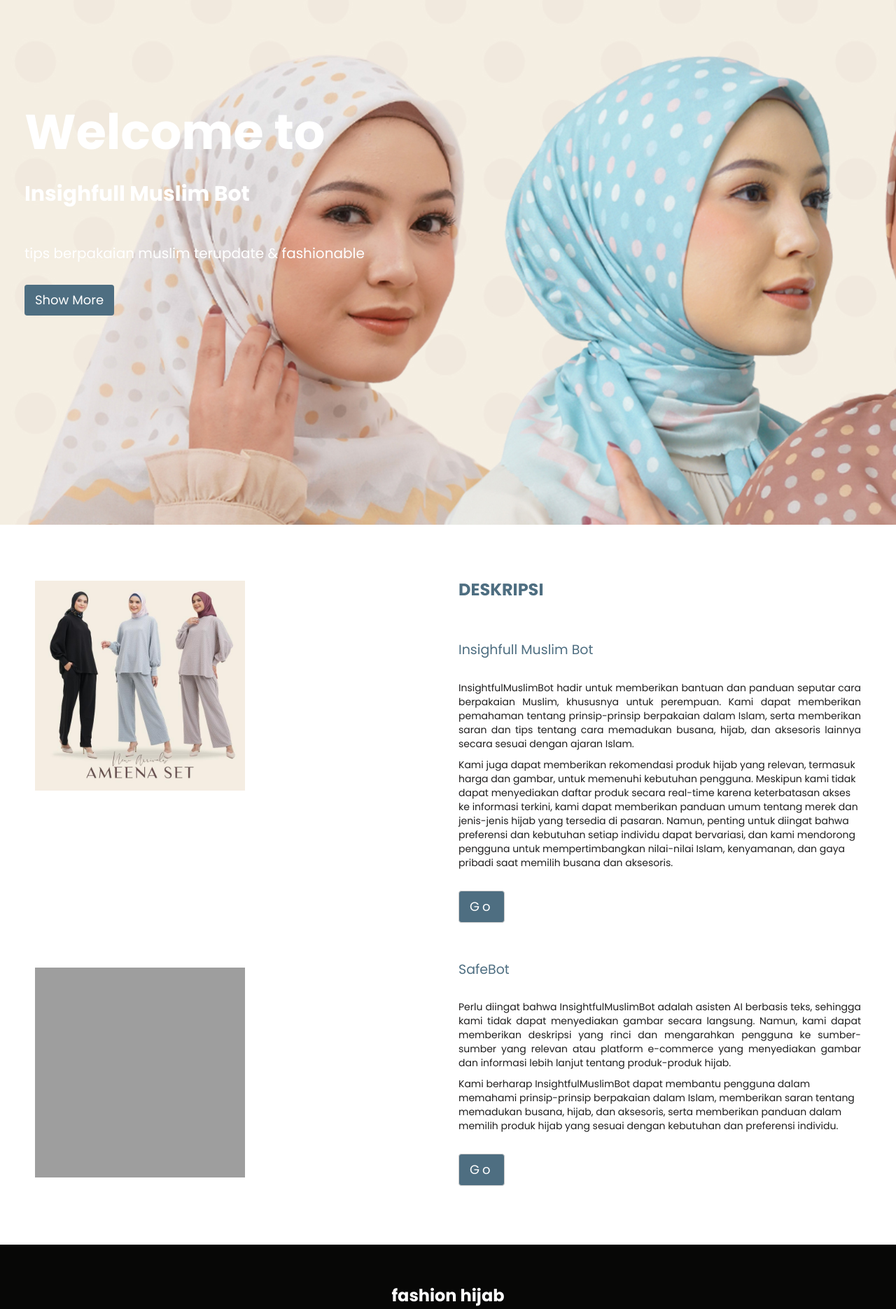
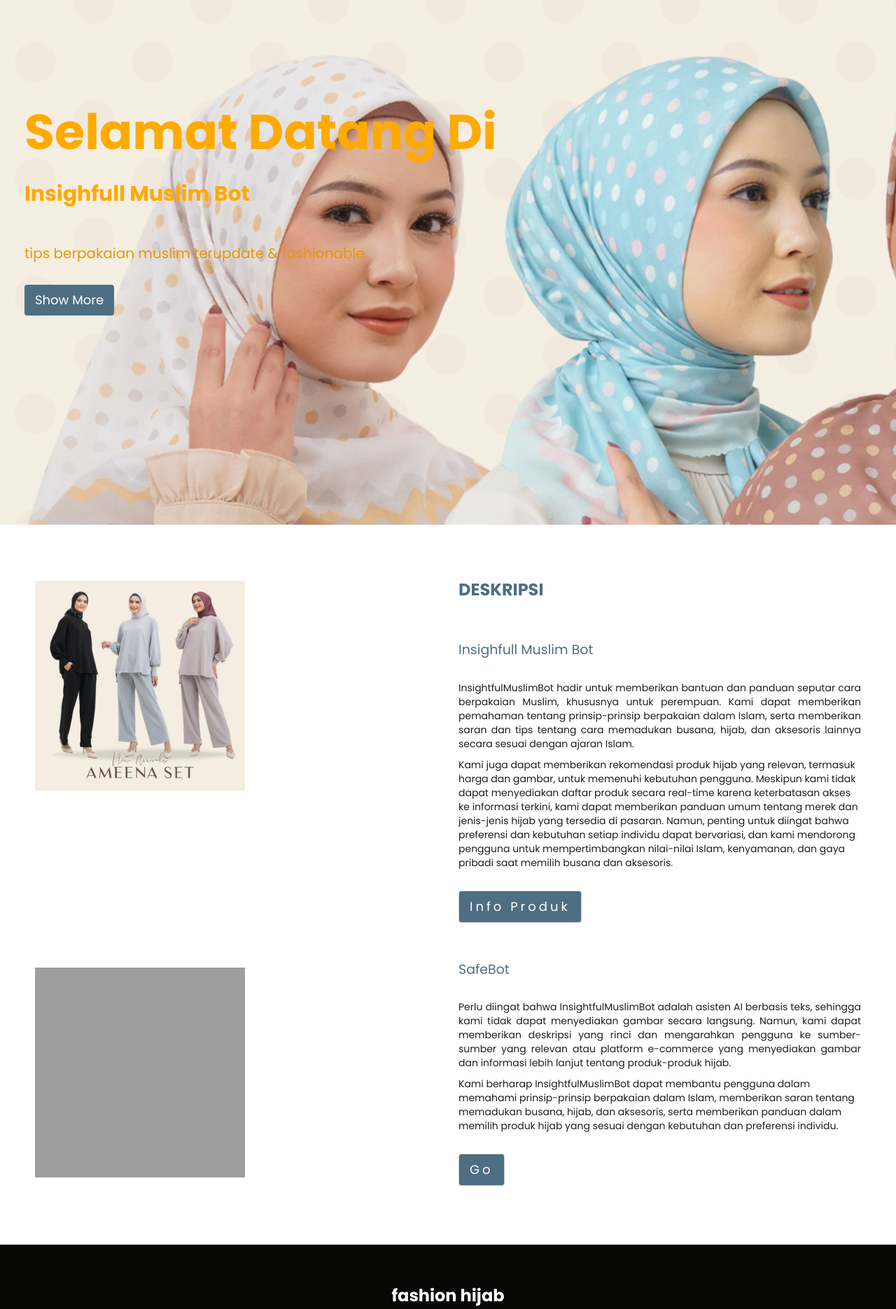
Before and after one commit to Ziam-am/contoh-proyek-akhir, a Flask app: page / in a window 1280 px wide. Shown: the part 50-1921 px from the top of the page at 70% size. Run offline with Flask 3, Linux system fonts and the light colour scheme; parts of the project's set-up code (start-up, migrations or seed data) failed here and were passed over; some web fonts are replaced; grey boxes are pictures that could not be loaded.

Commit message:
Update index.html

```diff
--- a/templates/index.html
+++ b/templates/index.html
@@ -36,7 +36,7 @@
         </div>
 
         <!-- Daftar Halaman -->
-        <div class="collapse navbar-collapse" id="myNavbar">
+        <div class="collapse navbar-collapse" id="myNavbar" style="background-color= #ffcc66">
           <ul class="nav navbar-nav navbar-right">
             <li><a href="#home">Home</a></li>
             <li><a href="/chatbot">Aplication</a></li>
@@ -63,9 +63,9 @@
       <div class="row">
           <div>
             <!-- Welcome -->
-            <h2 style="color: #fff; font-size: 70px;">Welcome to</h2>
-            <h3 style="color: #fff; font-size: 30px;"><b>Insighfull Muslim Bot</b></h3><br>
-            <p style="text-align: justify;text-justify: inter-word; color: #fff; font-size: 20px;">
+            <h2 style="color: #ffaa00; font-size: 70px;">Selamat Datang Di</h2>
+            <h3 style="color: #ffaa00; font-size: 30px;"><b>Insighfull Muslim Bot</b></h3><br>
+            <p style="text-align: justify;text-justify: inter-word; color: #e69900; font-size: 20px;">
               tips berpakaian muslim terupdate & fashionable
             </p>
             <br>
@@ -106,7 +106,7 @@
           <nav id="navgo" class="navbar" style="background-color:#ffffff;z-index: 0;">
             <ul class="nav nav-pills">
               <li class="nav-item">
-                <a class="btn btn-default btn-lg" href="https://hijab.id/" style="background-color:#4e6e81; color: #fff !important;">Go</a>
+                <a class="btn btn-default btn-lg" href="https://hijab.id/" style="background-color:#4e6e81; color: #fff !important;">Info Produk</a>
               </li>
             </ul>
           </nav>
```
